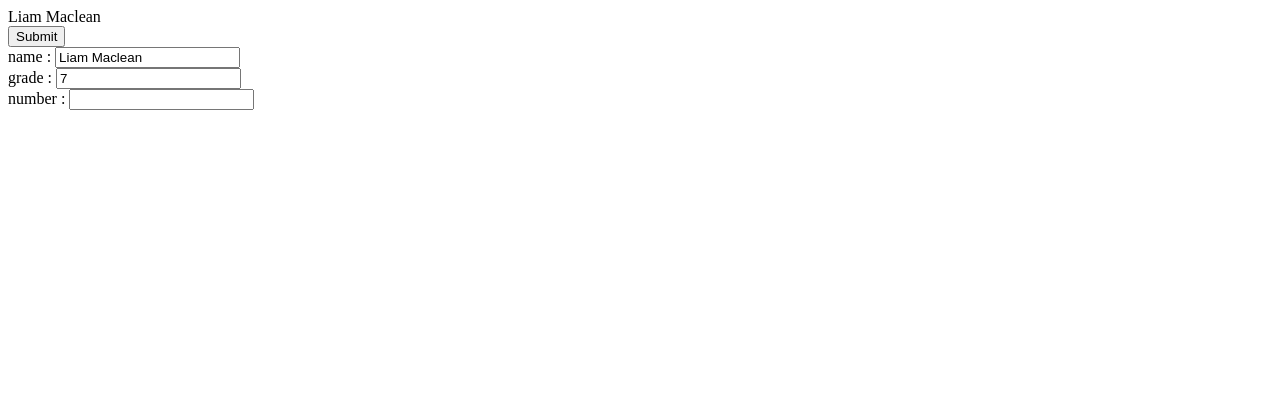
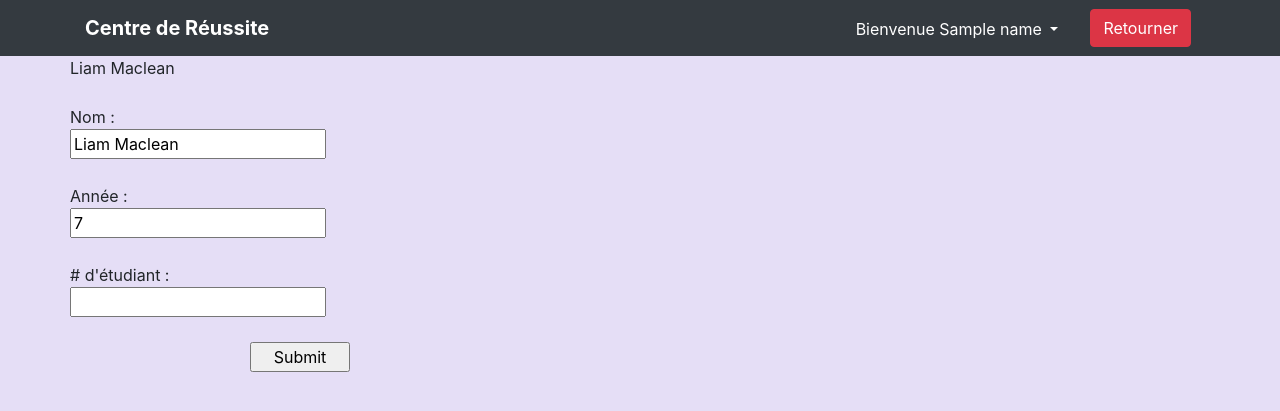
Before and after one commit to YaghiTech/Django-Attendance, a Django app: template adminpanel/templates/adminpanel/details.html in a window 1280 px wide. Shown: the top 411 px of the page. Run offline with Django 3.2, Linux system fonts and the light colour scheme; data comes from the database, SQL or seed files in the repository; tables that the repository leaves empty hold one stand-in row (values such as "Sample post"); the template is opened without the code that fills it: values that come from a table or form of the project are taken from there, most other values are stand-ins (such as "Sample title", 1, 10 or a date in 2020); some libraries are stand-ins or nearby versions.

Commit message:
update details page

```diff
--- a/adminpanel/templates/adminpanel/details.html
+++ b/adminpanel/templates/adminpanel/details.html
@@ -1,16 +1,194 @@
 <form method="POST" action="">
 {% csrf_token %}
+<html lang="en">
+<style type="text/css">
+		body {
+			background: #e5def6 !important;
+			padding: 50px;
+		}
+
+		.nav-item {
+			color: white;
+		}
+
+		.welcome-name {
+			margin-right: 20px;
+			margin-top: 8px;
+		}
+
+		.content {
+			margin-top: 30px;
+			width: 100%;
+		}
+
+		a:hover,a:focus{
+			text-decoration: none;
+			outline: none;
+		}
+		.nav-tabs {
+			border-bottom: 1px solid #c4c4c4;
+		}
+		.nav-tabs > li > a{
+			border-radius: 0px;
+			border: 1px solid #e4e4e4;
+			border-top: 2px solid #e4e4e4;
+			border-right: 0px none;
+			margin-right: 0px;
+			padding: 8px 17px;
+			transition:0.3s ease;
+			background: #F8F8F8;
+			color:#222222;
+		}
+		.nav-tabs > li:last-child{
+			border-right:1px solid #e4e4e4;
+		}
+		.nav-tabs > li > a:hover{
+			border: 1px solid #e4e4e4;
+			border-top: 2px solid #7a4b94;
+			border-right: 0px none;
+			background: #F8F8F8;
+		}
+		.nav-tabs > li.active > a,
+		.nav-tabs > li.active > a:focus,
+		.nav-tabs > li.active > a:hover{
+			border-top: 2px solid #dc005a;
+			color:#222222;
+			border-right: 0px none;
+		}
+		.tab-content > .tab-pane{
+			border: 1px solid #c4c4c4;
+			border-top: 1px solid #c4c4c4;
+			padding: 20px;
+			line-height: 22px;
+		}
+		.nav-tabs > li.active:hover > a{
+			border-top-color:#7a4b94;
+		}
+
+		.dropdown {
+			margin-top: -6px;
+		}
+
+		.dropdown-toggle, .dropdown-toggle {
+        	background:	none !important;
+			border: none !important;
+    	}
+
+		.student-field {
+			margin-bottom: 1px;
+			margin-left: 20px;
+		}
+
+	</style>
+
+<head>
+    <meta charset="utf-8">
+    <meta name="viewport" content="width=device-width, initial-scale=1, shrink-to-fit=no">
+    <meta name="description" content="">
+    <meta name="author" content="">
+
+    <title>Centre de Réussite</title>
+
+    <!-- Bootstrap core CSS -->
+    <link href="https://maxcdn.bootstrapcdn.com/bootstrap/4.0.0/css/bootstrap.min.css" rel="stylesheet">
+
+    <!-- Custom styles for this template -->
+    <style>
+      body {
+        padding-top: 54px;
+      }
+      @media (min-width: 992px) {
+        body {
+          padding-top: 56px;
+        }
+      }
+
+    </style>
+
+	</head>
+
+<body>
+    <!-- Navigation -->
+    <nav class="navbar navbar-expand-lg navbar-dark bg-dark fixed-top">
+      <div class="container">
+        <a class="navbar-brand" href="#"><b>Centre de Réussite</b></a>
+        <button class="navbar-toggler" type="button" data-toggle="collapse" data-target="#navbarResponsive" aria-controls="navbarResponsive" aria-expanded="false" aria-label="Toggle navigation">
+          <span class="navbar-toggler-icon"></span>
+        </button>
+        <div class="collapse navbar-collapse" id="navbarResponsive">
+          <ul class="navbar-nav ml-auto">
+			<li class="nav-item welcome-name">
+				<div class="dropdown">
+				  <button class="btn btn-secondary dropdown-toggle" type="button" id="dropdownMenuButton" data-toggle="dropdown" aria-haspopup="true" aria-expanded="false">
+					Bienvenue {{ name }}
+				  </button>
+				  <div class="dropdown-menu" aria-labelledby="dropdownMenuButton">
+					<a class="dropdown-item" href="#">Action</a>
+					<a class="dropdown-item" href="#">Another action</a>
+					<a class="dropdown-item" href="#">Something else here</a>
+				  </div>
+				</div>
+			</li>
+
+			<li class="nav-item">
+				<button style="margin-right: 4px" type="button" class="btn btn-danger" onclick="goBack()">Retourner</button>
+			</li>
+
+          </ul>
+        </div>
+      </div>
+    </nav>
+<div class = "student-field">
 {{kid.kid_name}}
+</div>
 <br>
-<input type="submit" name = "submit">
+<div class = "student-field">
+	Nom : <br>
+	<input name = "kid_name"  value = "{{kid.kid_name}}">
+</div>
 <br>
-name :
-<input name = "kid_name"  value = "{{kid.kid_name}}">
+<div class = "student-field">
+Année : <br>
+<input name = "kid_grade"  value = "{{kid.kid_grade}}">
+</div>
 <br>
-grade :
-<input name = "kid_grade"  value = "{{kid.kid_grade}}">
+<div class = "student-field">
+# d'étudiant : <br>
+<input name = "kid_student_id" value = "{{kid.kid_student_id}}">
+</div>
 <br>
-number :
-<input name = "kid_student_id" value = "{{kid.kid_student_id}}">
+<div style="margin-left: 200px;">
+<input type="submit" name = "submit" style="width:100px;">
+</div>
 <br>
+</body>
+
+	<div class="footer" style="height: 50px;">
+	</div>
+
+    <!-- Bootstrap core JavaScript -->
+<script type="text/javascript" src="https://cdnjs.cloudflare.com/ajax/libs/jquery/3.3.1/jquery.min.js"></script>
+<script type="text/javascript" src="https://maxcdn.bootstrapcdn.com/bootstrap/4.0.0/js/bootstrap.bundle.min.js"></script>
+</body>
+
+<script>
+$(document).ready(function () {
+    $('.nav li a').click(function(e) {
+
+        $('.nav li.active').removeClass('active');
+
+        var $parent = $(this).parent();
+        $parent.addClass('active');
+        e.preventDefault();
+    });
+});
+</script>
+
+<script>
+function goBack() {
+    window.history.back();
+}
+</script>
+
+</html>
 </form>
```
